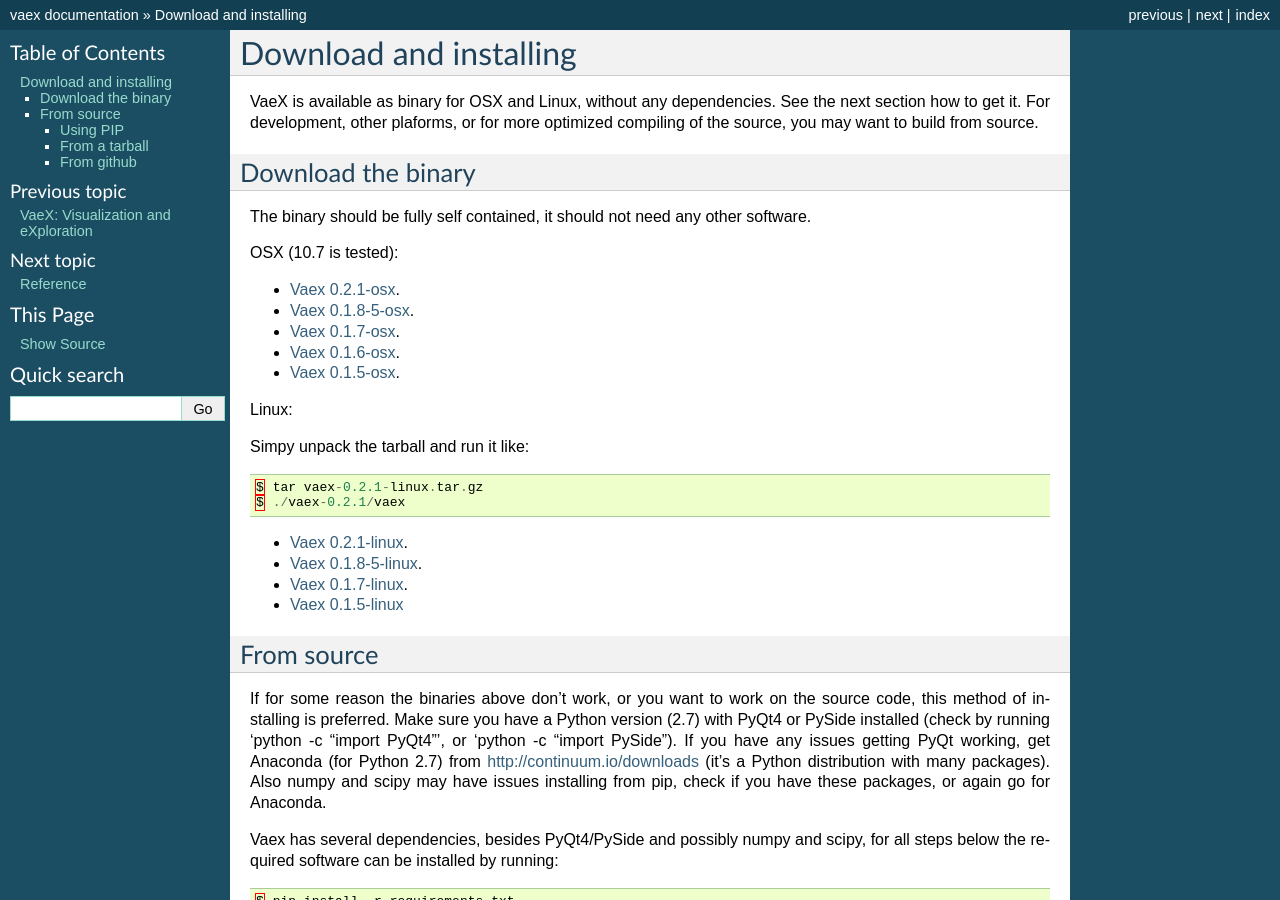
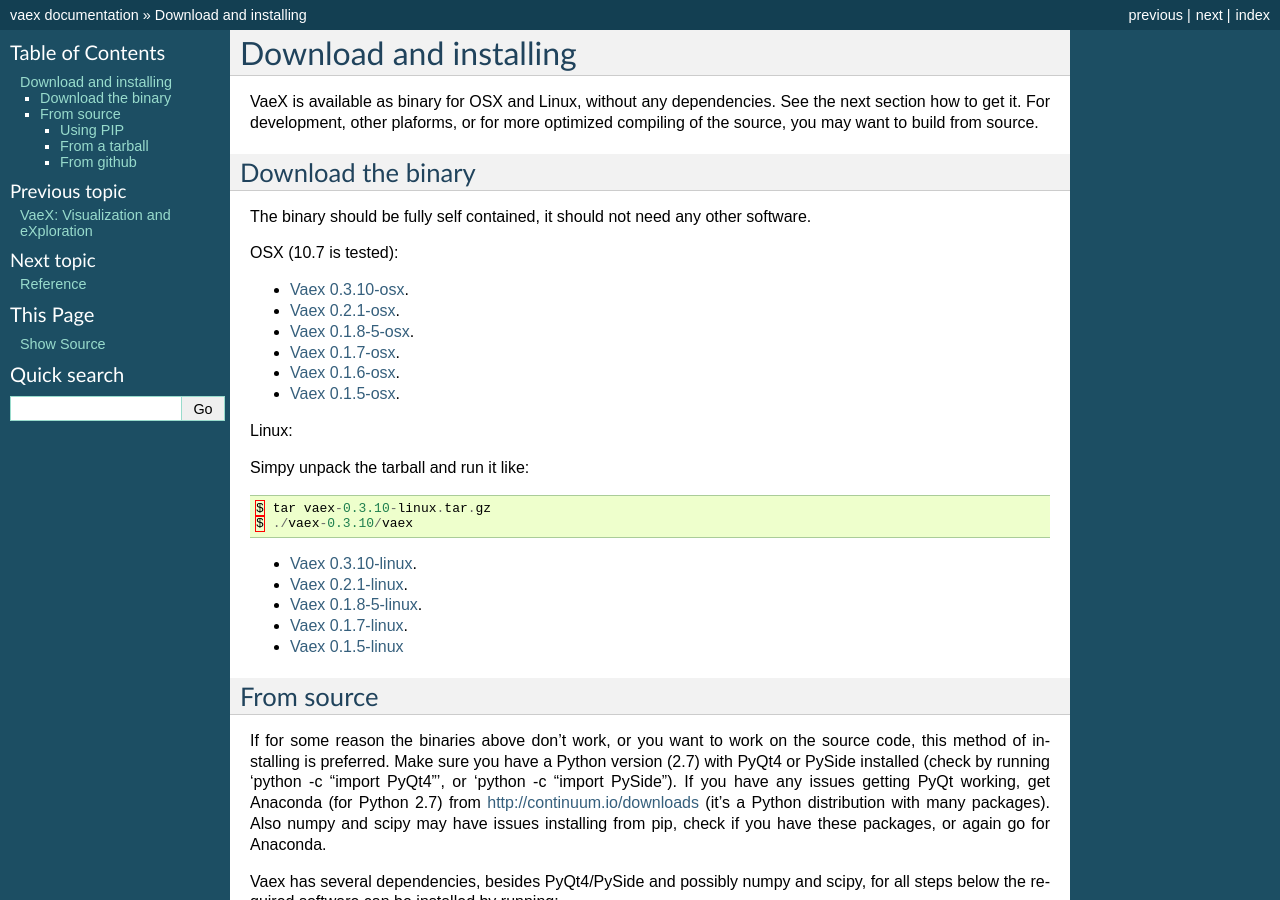
Before and after one commit to vaexio/vaex, a Sphinx documentation site: the page built from docs/source/installing.rst, in a window 1280 px wide and 900 px high. Built offline with Sphinx 7.4.7, drawn with Linux system fonts in a browser that asks for light colours; the version number could not be read and is left out.

Commit message:
added links to new binaries

```diff
--- a/docs/source/installing.rst
+++ b/docs/source/installing.rst
@@ -15,6 +15,7 @@
 
 OSX (10.7 is tested):
 
+* `Vaex 0.3.10-osx <https://www.astro.rug.nl/~breddels/vaex/vaex-0.3.10-osx.zip>`_.
 * `Vaex 0.2.1-osx <https://www.astro.rug.nl/~breddels/vaex/vaex-0.2.1-osx.zip>`_.
 * `Vaex 0.1.8-5-osx <https://www.astro.rug.nl/~breddels/vaex/vaex-0.1.8-5-osx.zip>`_.
 * `Vaex 0.1.7-osx <https://www.astro.rug.nl/~breddels/vaex/vaex-0.1.7-osx.zip>`_.
@@ -27,10 +28,11 @@
 
 .. code-block:: python
 
-	$ tar vaex-0.2.1-linux.tar.gz
-	$ ./vaex-0.2.1/vaex
+	$ tar vaex-0.3.10-linux.tar.gz
+	$ ./vaex-0.3.10/vaex
 
 
+* `Vaex 0.3.10-linux <https://www.astro.rug.nl/~breddels/vaex/vaex-0.3.10-linux.tar.gz>`_.
 * `Vaex 0.2.1-linux <https://www.astro.rug.nl/~breddels/vaex/vaex-0.2.1-linux.tar.gz>`_.
 * `Vaex 0.1.8-5-linux <https://www.astro.rug.nl/~breddels/vaex/vaex-0.1.8-5-linux.tar.gz>`_.
 * `Vaex 0.1.7-linux <https://www.astro.rug.nl/~breddels/vaex/vaex-0.1.7-linux.tar.gz>`_.
```
